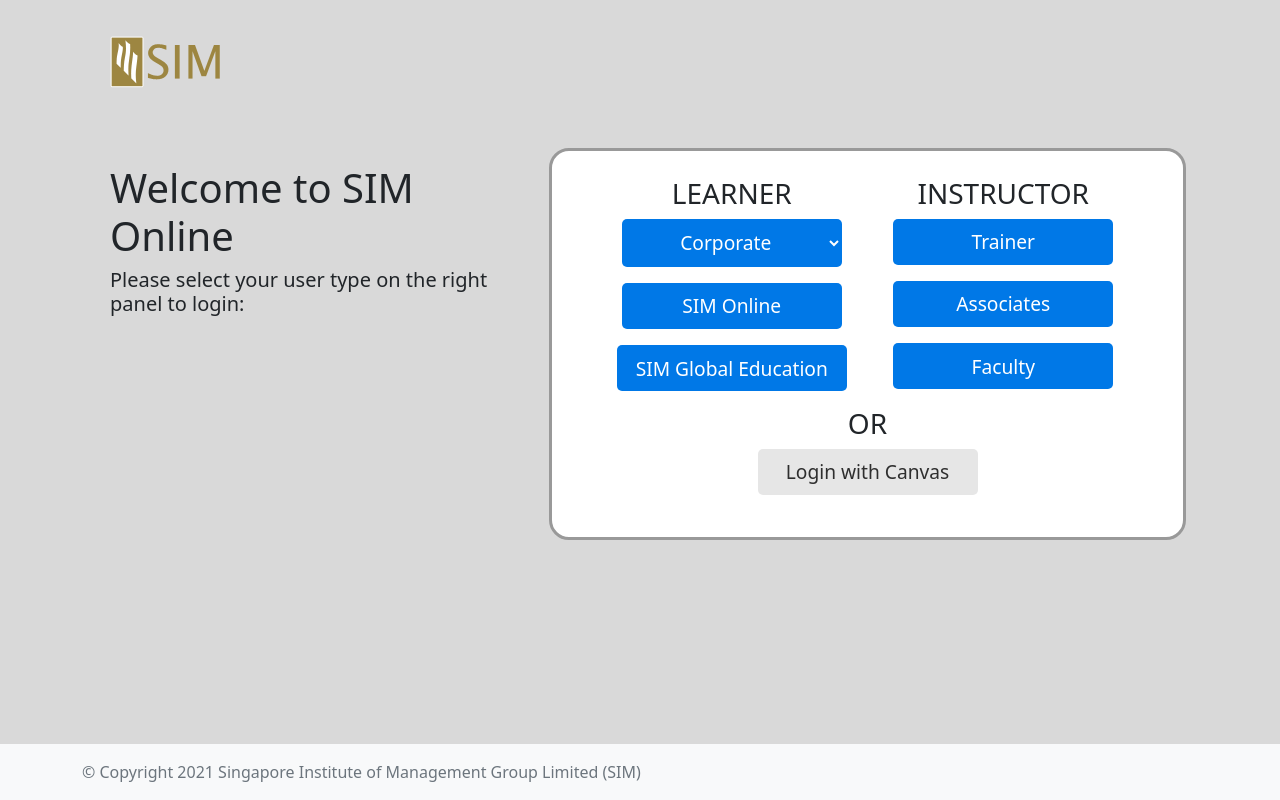
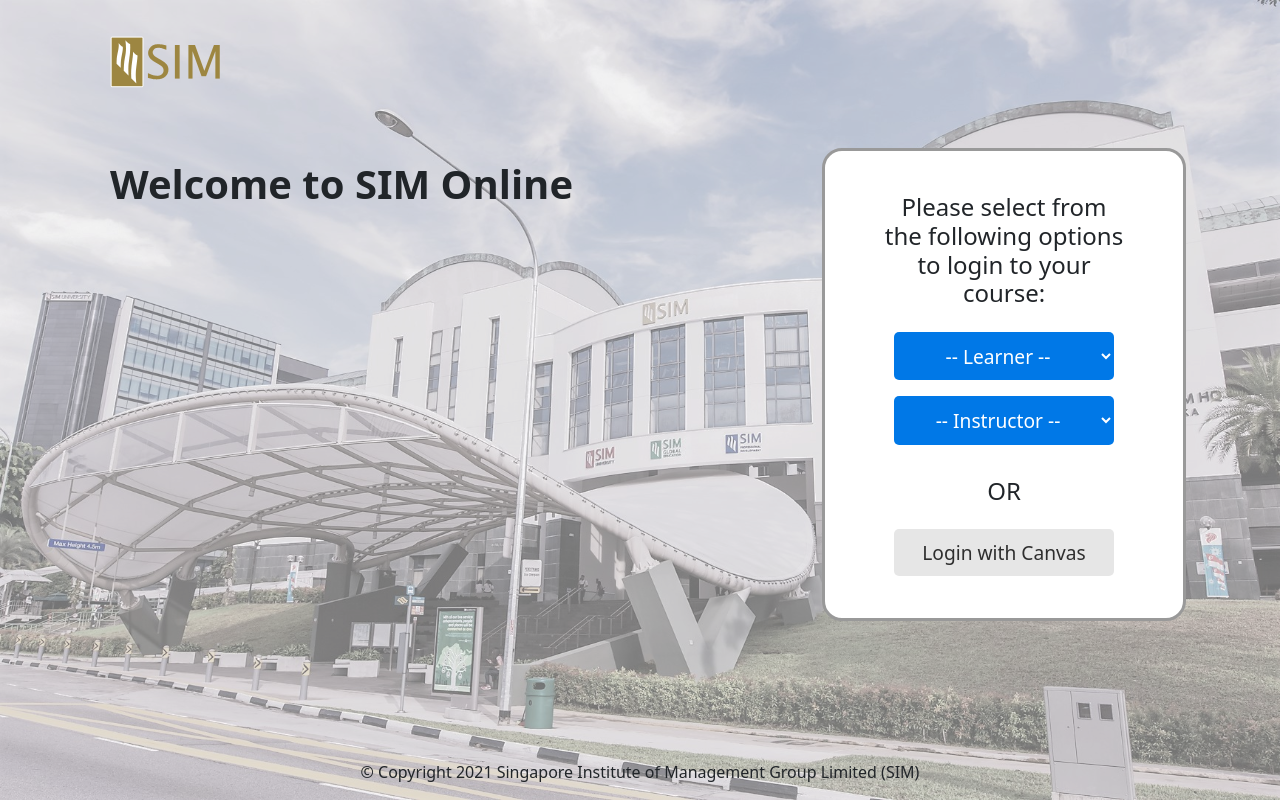
Before and after one commit to angseaiaw/canvas_discovery_page, a plain HTML site: page index.html in a window 1280 px wide. Drawn offline with nearby package versions, Linux system fonts and the light colour scheme.

Commit message:
new layout v1.1

```diff
--- a/discovery.css
+++ b/discovery.css
@@ -1,8 +1,14 @@
 body {
-    background-color: #d9d9d9;
+    /*background-color: #d9d9d9;*/
+    background-image: url('./img/background-img-grayscale.png');
+    background-repeat: no-repeat;
+    background-attachment: fixed;
+    background-size: 100% 100%;
+    background-color: rgba(255,255,255,0.45);
+    background-blend-mode: lighten;
 }
 
-/*
+/* for debugging
 div {
     border: 1px solid red;
 }
--- a/index.html
+++ b/index.html
@@ -22,61 +22,50 @@
         <img class="me-3" src="img/logo.png" />
       </div>
       <div class="row g-4 p-4">
-        <div class="col-md-6 col-lg-5 p-3">
-          <h1>Welcome to SIM Online</h1>
-          <h5>Please select your user type on the right panel to login:</h5>
+        <div class="col-md-8 col-lg-8 p-3">
+          <h1 class="fw-bold lh-1 mb-3">Welcome to SIM Online</h1>
         </div>
-        <div class="col-md-6 col-lg-7 order-md-last boxbox">
+        <div class="col-md-4 col-lg-4 order-md-last boxbox">
           <div class="row p-3 text-center">
-            <div class="col-md-6">
-              <h3>LEARNER</h3>
             <p>
-                <select id="studentSelection" onchange="redirectBySelection();" class="pure-button pure-button-primary">
-                  <option value="">Corporate</option>
-                  <option value="simStudent"> - SIM</option>
-                  <option value="simStudent"> - SIM</option>
-                  <option value="simStudent"> - SIM</option>
-                  <option value="simStudent"> - SIM</option>
-                  <option value="simStudent"> - SIM</option>
-                  <option value="simStudent"> - SIM</option>
-                  <option value="simStudent"> - SIM</option>
-                  <option value="simStudent"> - SIM</option>
-                  <option value="simStudent"> - SIM</option>
-                  <option value="simStudent"> - SIM</option>
-                  <option value="simStudent"> - SIM</option>
-                  <option value="simStudent"> - SIM</option>
-                  <option value="simStudent"> - SIM</option>
-                  <option value="simStudent"> - SIM</option>
-                  <option value="simStudent"> - SIM</option>
-                  <option value="simStudent"> - SIM</option>
-                  <option value="simStudent"> - SIM</option>
-                  <option value="simStudent"> - SIM</option>
-                  <option value="simStudent"> - SIM</option>
-                  <option value="simStudent"> - SIM</option>
-                  <option value="simStudent"> - SIM</option>
-                  <option value="simStudent"> - SIM</option>
+              <h4>Please select from the following options to login to your course:</h4>
+            </p>
+            <p>
+              <select id="studentSelection" onchange="redirectByStudentSelection();" class="pure-button pure-button-primary">
+                <option value="" default>-- Learner --</option>
+                <option value="simOnlineStudent">SIM Online</option>
+                <option value="simGEStudent">SIM Staff</option>
+                <option value="simGEStudent">SIMGE Student</option>
               </select>
             </p>
-              <p>
+            <!-- <p>
                 <a class="pure-button pure-button-primary" href="https://sim.test.instructure.com/login/saml/106">SIM
                   Online</a>
               </p>
               <p>
                 <a class="pure-button pure-button-primary" href="https://sim.test.instructure.com/login/saml/106">SIM
                   Global Education</a>
+              </p> -->
+            <p>
+              <select id="instructorSelection" onchange=onchange="redirectByInstructorSelection();"
+                class="pure-button pure-button-primary">
+                <option value="" default>-- Instructor --</option>
+                <option value="trainer">Trainer</option>
+                <option value="associate">Associate</option>
+                <option value="faculty">Faculty</option>
+              </select>
             </p>
-            </div>
-            <div class="col-md-6">
-              <h3>INSTRUCTOR</h3>
+            <!--
               <p>
                 <a class="pure-button pure-button-primary" href="https://sim.test.instructure.com/login/canvas">Trainer</a>
               </p>
               <p><a class="pure-button pure-button-primary" href="https://sim.test.instructure.com/login/saml/106">Associates</a></p>
               <p><a class="pure-button pure-button-primary"
                   href="https://sim.test.instructure.com/login/saml/107">Faculty</a></p>
-            </div>
-            <div class="col-md-12">
-              <h3>OR</h3>
+              -->
+            <p>
+              <h4>OR</h4>
+            </p>
             <p>
               <a class="pure-button" href="https://sim.test.instructure.com/login/canvas">Login with Canvas</a>
             </p>
@@ -84,11 +73,10 @@
         </div>
       </div>
     </div>
-    </div>
   </main>
-  <footer class="footer mt-auto py-3 bg-light">
+  <footer class="footer mt-auto py-3 text-center">
     <div class="container">
-      <span class="text-muted text-small">© Copyright 2021 Singapore Institute of Management Group Limited (SIM)</span>
+      <span class="text-small">© Copyright 2021 Singapore Institute of Management Group Limited (SIM)</span>
     </div>
   </footer>
   <script src="script.js"></script>
--- a/script.js
+++ b/script.js
@@ -1,11 +1,29 @@
-function redirectBySelection() {
+function redirectByStudentSelection() {
     // this function redirects based on dropdown list selection
     switch (document.getElementById('studentSelection').value) {
-        case "simStudent":
+        case "simOnlineStudent":
+            window.location = "https://sim.test.instructure.com/login/saml/106";
+            break;
+        case "simStaffStudent":
             window.location = "https://sim.test.instructure.com/login/saml/107";
             break;
-        case "publicStudent":
-            window.location = "https://sim.test.instructure.com/login/saml/106";
+        case "simGEStudent":
+            window.location = "https://sim.test.instructure.com/login/saml/108";
             break;
     } // end of switch
 }
+
+function redirectByInstructorSelection() {
+    // this function redirects based on dropdown list selection
+    switch (document.getElementById('instructorSelection').value) {
+        case "trainer":
+            window.location = "https://sim.test.instructure.com/login/canvas";
+            break;
+        case "associate":
+            window.location = "https://sim.test.instructure.com/login/saml/108";
+            break;
+        case "faculty":
+            window.location = "https://sim.test.instructure.com/login/saml/107";
+            break;
+    } // end of switch
+}
```
Also changed, not shown: img/background-img-grayscale.png (added). Lines whose indentation alone changed are shown as unchanged.
